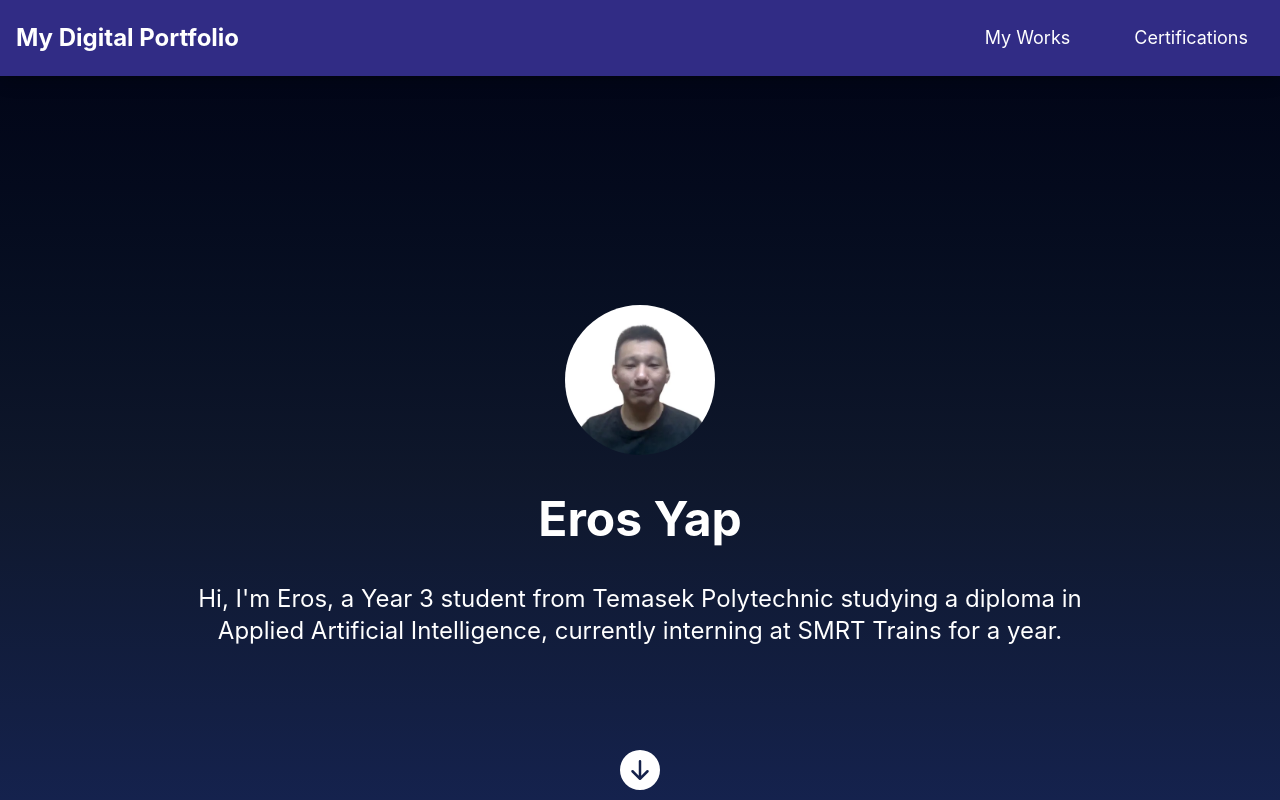
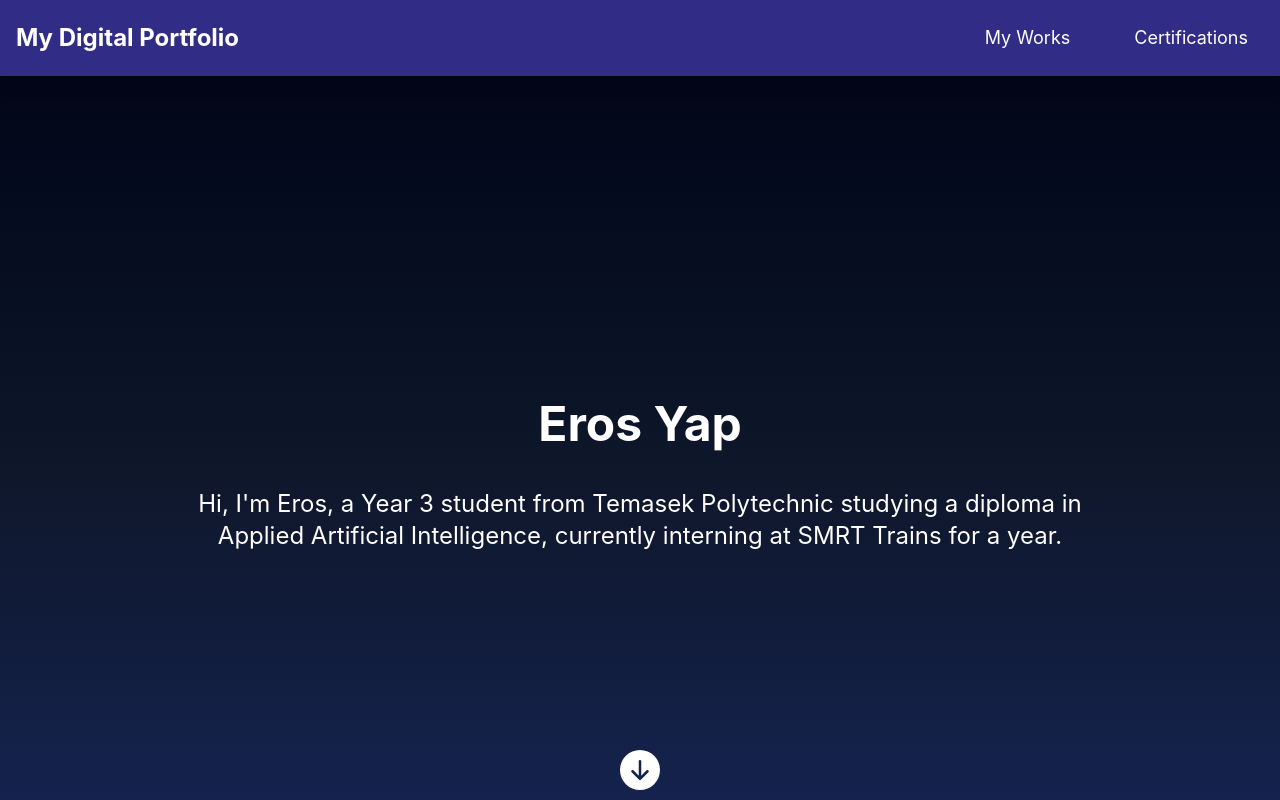
Before and after one commit to Stonksers/stonksers.github.io, a website with bundled scripts: page index.html in a window 1280 px wide. Shown: the top 800 px of the page. Built offline with nearby package versions, Linux system fonts and the light colour scheme; files whose address does not match are found by name.

Commit message:
Remove profile picture

```diff
--- a/index.html
+++ b/index.html
@@ -32,7 +32,6 @@
     <section
         class="border-b border-white/5 shadow-lg shadow-black/20 h-screen flex items-center justify-center text-center overflow-hidden mx-auto bg-linear-to-b from-slate-950 via-slate-900 to-blue-950">
         <div class="hero-content space-y-10">
-            <img src="/dist/images/profile_pic.png" alt="" class="rounded-full flex mx-auto mt-0" width="150">
             <h1 class="text-5xl font-bold">Eros Yap</h1>
             <p class="text-2xl px-[15vw]">Hi, I'm Eros, a Year 3 student from Temasek Polytechnic studying a diploma in
                 Applied
```
Also changed, not shown: src/images/profile_pic.png (deleted).
